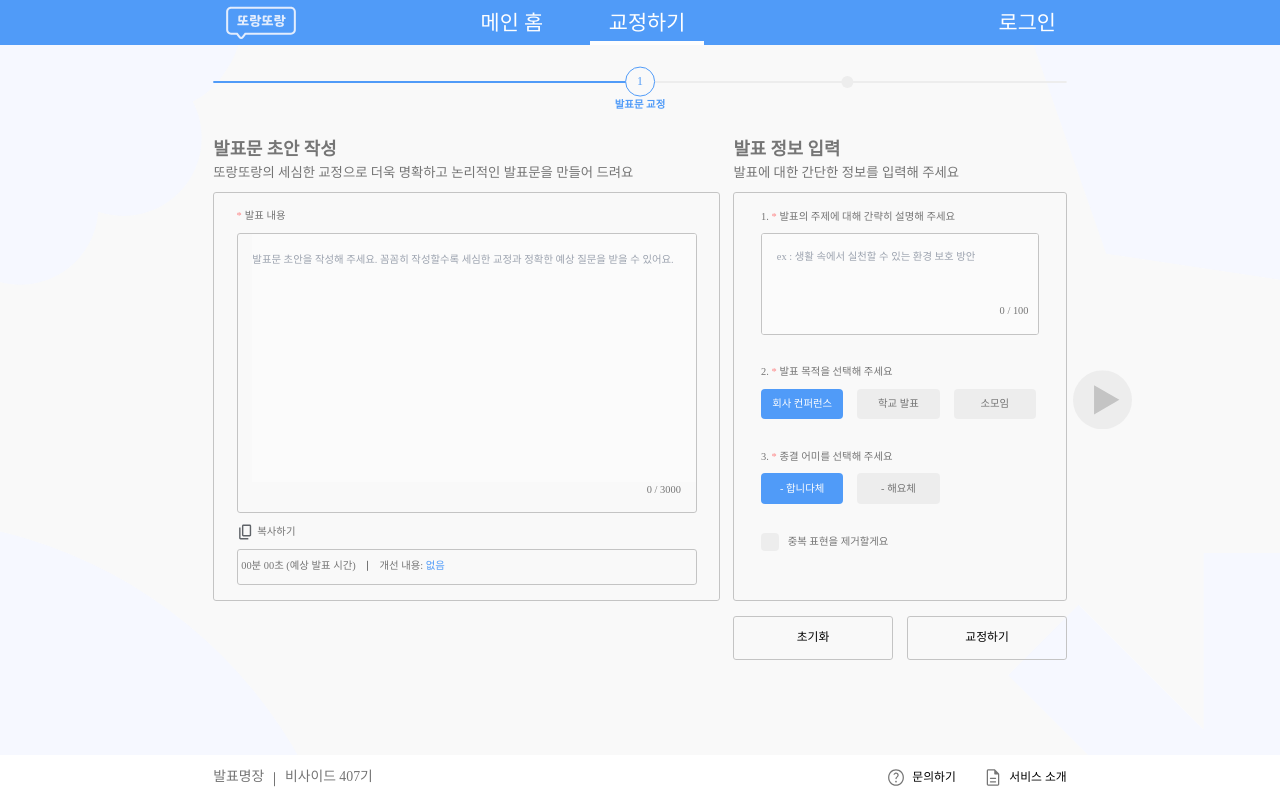
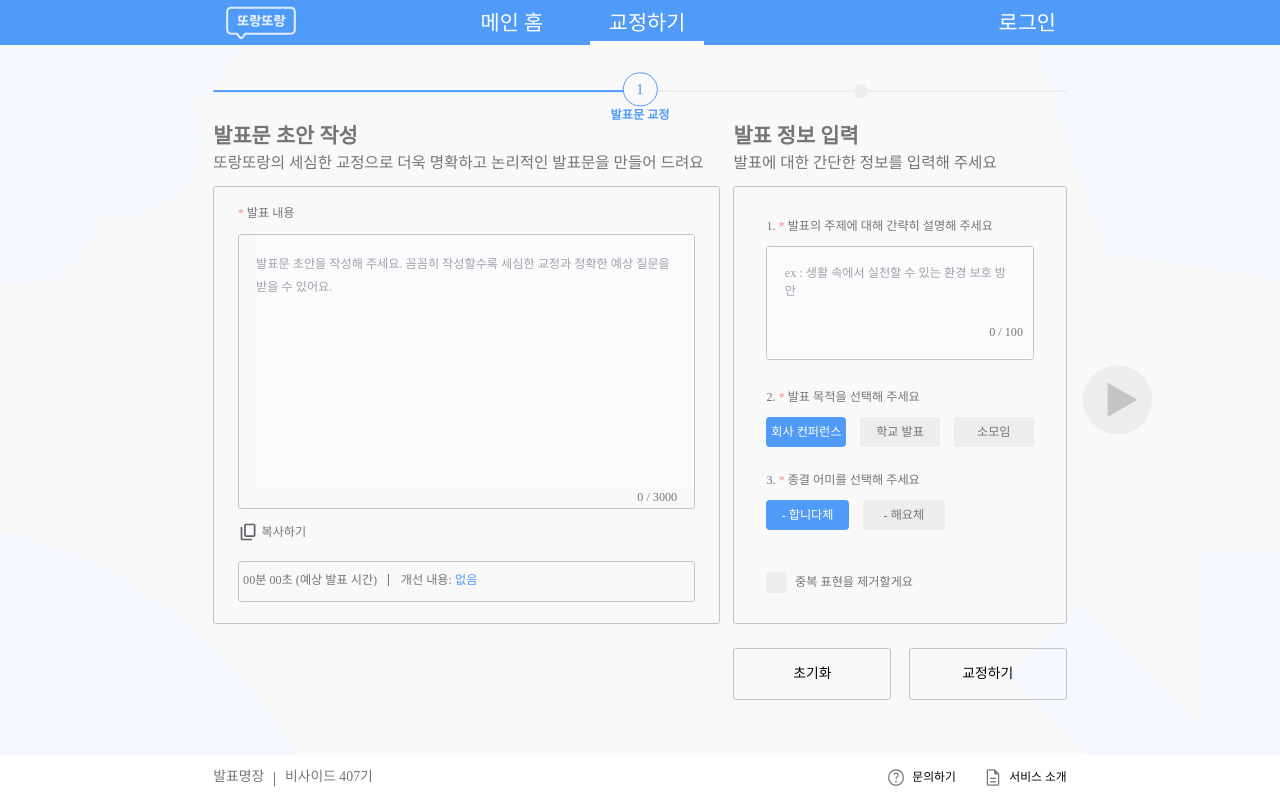
Before and after one commit to pminsun/TtorangttorangWeb, a Next.js app: page /announce in a window 1280 px wide. Built offline with nearby package versions, Linux system fonts and the light colour scheme; no server answers; a web font is replaced by a local one.

Commit message:
Desing: 교정하기 1step 수치 재조정 - 1920*922 해상도

```diff
--- a/src/components/ModifyAnnounce.jsx
+++ b/src/components/ModifyAnnounce.jsx
@@ -187,6 +187,7 @@ export default function ModifyAnnounce({ userEmail }) {
 
       const finaldata = newContentQueue.join('');
       const improveIndex = finaldata.indexOf('개선 내용');
+
       console.log(finaldata);
       // === 교정문 === //
       let extractedScriptText = finaldata.substring(0, improveIndex).replace('발표 대본', '').trim().replace(/[-:*]/g, '').trim();
@@ -201,7 +202,7 @@ export default function ModifyAnnounce({ userEmail }) {
           .map((item) => item.replace(/[-:*]/g, '').trim()); // 각 줄에서 불필요한 문자 제거
 
         const firstImprovement = improvementPairs.filter((text) => text.length !== 0);
-        console.log(firstImprovement);
+
         setImprovementMent(firstImprovement[0]);
       } else {
         setImprovementMent(''); // 개선 내용이 없는 경우에는 빈 문자열로 설정
--- a/src/styles/main.css
+++ b/src/styles/main.css
@@ -1,12 +1,12 @@
 .progress_container {
-  @apply z-50 fixed left-1/2 -translate-x-1/2 top-[7.22vmin] content_w_size h-[6.11vmin];
+  @apply z-50 fixed left-1/2 -translate-x-1/2 top-[7.81vmin] content_w_size h-[7.16vmin];
 
   .progress_barLine {
-    @apply absolute_center w-full h-[2px] bg-[#EDEDED];
+    @apply absolute_center w-full h-[0.22vmin] bg-[#EDEDED];
   }
 
   .progress_barLine_active {
-    @apply absolute_yHalf left-0 h-[2px] main_colorBg;
+    @apply absolute_yHalf left-0 h-[0.22vmin] main_colorBg;
   }
 
   .page_infoList {
@@ -19,25 +19,25 @@
       }
 
       &:last-of-type {
-        @apply flex_center absolute right-[25.93vmin] -translate-x-1/2 h-full z-20;
+        @apply flex_center absolute right-[24vmin] -translate-x-1/2 h-full z-20;
       }
 
       p:first-of-type {
-        @apply w-[1.48vmin] h-[1.48vmin] rounded-full bg-[#EDEDED];
+        @apply w-[1.73vmin] h-[1.73vmin] rounded-full bg-[#EDEDED];
 
         span {
-          @apply text-[1.48vmin] hidden;
+          @apply text-[1.95vmin] hidden;
         }
       }
 
       p:last-of-type {
-        @apply hidden main_colorTxt text-[1.30vmin] font-bold;
+        @apply hidden main_colorTxt text-[1.52vmin] font-bold;
       }
 
       &.on {
         @apply mt-[0.93vmin];
         > p:first-of-type {
-          @apply flex_center w-[3.70vmin] h-[3.70vmin] rounded-full bg-[#f9f9f9] main_colorTxt border border-[#509BF8];
+          @apply flex_center w-[4.34vmin] h-[4.34vmin] rounded-full bg-[#f9f9f9] main_colorTxt border border-[#509BF8];
 
           span {
             @apply block;
@@ -72,14 +72,14 @@
   }
 
   .slick-arrow {
-    @apply absolute_yHalf w-[7.41vmin] h-[7.41vmin];
+    @apply absolute_yHalf w-[8.67vmin] h-[8.67vmin];
 
     &.slick-prev {
-      @apply left-[18.52vmin];
+      @apply left-[10vmax];
     }
 
     &.slick-next {
-      @apply right-[18.52vmin];
+      @apply right-[10vmax];
     }
 
     &.slick-disabled {
@@ -92,7 +92,7 @@
   }
 }
 section.main_container {
-  @apply !block !content_w_size h-full overflow-hidden mx-auto pt-[2.41vmin] pb-[7.87vmin];
+  @apply !block !content_w_size h-full overflow-hidden mx-auto pt-[2.17vmin] pb-[6.18vmin];
 
   /* common */
   .required {
@@ -100,62 +100,62 @@ section.main_container {
   }
 
   .ment_box {
-    @apply w-full pb-[1.20vmin];
+    @apply w-full pb-[1.41vmin];
 
     &.saveMentStyle {
-      @apply flex_horizontal_center flex-col h-[8.15vmin] mb-[1.94vmin] pb-[0];
+      @apply flex_horizontal_center flex-col h-[6.83vmin] mb-[1.41vmin] pb-[0];
     }
 
     p {
-      @apply gray_colorTxt font-normal text-[1.67vmin];
+      @apply gray_colorTxt font-normal text-[1.95vmin];
 
       &:first-of-type {
-        @apply font-bold text-[2.22vmin];
+        @apply font-bold text-[2.6vmin];
       }
     }
   }
 
   .progress_bar {
-    @apply w-full h-[6.11vmin];
+    @apply w-full h-[7.16vmin];
   }
 
   /* 발표 대본 교정 */
   section.correction_area {
-    @apply w-full h-[calc(100%-6.11vmin)];
+    @apply w-full h-[calc(100%-7.16vmin)];
 
     > form {
-      @apply flex items-start justify-between w-full h-full pt-[2.87vmin];
+      @apply flex items-start justify-between w-full h-full;
       > .scriptWrite_box {
         @apply w-[39.58vmax] h-full;
 
         > div:last-of-type {
-          @apply w-full h-[51.04vmin] py-[1.85vmin] px-[2.78vmin] area_border;
+          @apply w-full h-[54.79vmin] pt-[2.17vmin] pb-[2.71vmin] px-[2.93vmin] area_border;
 
           .scriptMain_area {
-            @apply h-[calc(100%-8.98vmin)];
+            @apply h-[37.43vmin];
           }
 
           p.title {
-            @apply mb-[1.11vmin] text-[1.30vmin] font-medium gray_colorTxt;
+            @apply mb-[1.52vmin] text-[1.52vmin] font-medium gray_colorTxt;
           }
 
           .scriptTxt {
-            @apply relative w-full h-[calc(100%-3.06vmin)] pl-[1.85vmin] pb-[1.85vmin] overflow-hidden area_border;
+            @apply relative w-full h-[calc(100%-3.06vmin)] pl-[2.17vmin] pb-[0.65vmin] overflow-hidden area_border;
 
             .textSize {
               @apply relative w-full h-[calc(100%-1.94vmin)] overflow-hidden;
             }
             textarea {
-              @apply w-full h-full text-[1.30vmin] leading-[2.87vmin] pr-[1.85vmin] pt-[1.85vmin] font-medium gray_colorTxt bg-[#fbfbfb];
+              @apply w-full h-full text-[1.520vmin] leading-[2.87vmin] pr-[2.17vmin] pt-[2.17vmin] font-medium gray_colorTxt bg-[#fbfbfb];
               &::-webkit-input-placeholder {
-                font-size: 1.3vmin;
+                font-size: 1.52vmin;
               }
               &::-webkit-textarea {
-                font-size: 1.3vmin;
+                font-size: 1.52vmin;
               }
               /* scrollbar */
               &::-webkit-scrollbar {
-                width: 0.88vmin;
+                width: 0.98vmin;
               }
 
               &::-webkit-scrollbar-thumb {
@@ -168,18 +168,18 @@ section.main_container {
             }
 
             > p {
-              @apply flex justify-end text-[1.30vmin] pr-[1.85vmin] font-medium gray_colorTxt;
+              @apply flex justify-end text-[1.520vmin] pr-[2.17vmin] font-medium gray_colorTxt;
             }
 
             .newScript {
-              @apply w-full h-full pr-[1.85vmin] pt-[1.85vmin] overflow-y-auto;
+              @apply w-full h-full pr-[2.17vmin] pt-[2.17vmin] overflow-y-auto;
 
               span {
-                @apply text-[1.30vmin] leading-[2.87vmin] font-medium gray_colorTxt;
+                @apply text-[1.520vmin] leading-[2.87vmin] font-medium gray_colorTxt;
               }
 
               mark {
-                @apply text-[1.30vmin];
+                @apply text-[1.520vmin];
               }
 
               /* scrollbar */
@@ -198,10 +198,10 @@ section.main_container {
           }
 
           .contentInfo_area {
-            @apply w-full mt-[1.11vmin];
+            @apply w-full mt-[2.17vmin];
 
             .script_fun {
-              @apply w-full flex_vertical_center gap-[2.22vmin] h-[2.41vmin] mb-[1.02vmin];
+              @apply w-full flex_vertical_center gap-[2.6vmin] h-[2.82vmin] mb-[2.17vmin];
 
               .copy_box {
                 > div {
@@ -212,7 +212,7 @@ section.main_container {
               > div {
                 @apply flex_vertical_center gap-[0.37vmin] cursor-pointer;
                 .icon {
-                  @apply w-[2.22vmin] h-[2.22vmin];
+                  @apply w-[2.6vmin] h-[2.6vmin];
 
                   img {
                     @apply object-cover w-full h-full;
@@ -220,22 +220,22 @@ section.main_container {
                 }
 
                 p {
-                  @apply text-[1.30vmin] font-medium gray_colorTxt;
+                  @apply text-[1.52vmin] font-medium gray_colorTxt;
                 }
               }
             }
 
             .script_info {
-              @apply flex_vertical_center w-full h-[4.44vmin] px-[0.46vmin] pt-[0.83vmin] pb-[1.20vmin] area_border;
+              @apply flex_vertical_center w-full h-[5.21vmin] px-[0.54vmin] pt-[0.98vmin] pb-[1.41vmin] area_border;
 
               p {
-                @apply text-[1.30vmin] font-medium gray_colorTxt;
+                @apply text-[1.52vmin] font-medium gray_colorTxt;
 
                 &:first-of-type {
                   @apply relative pr-[1.48vmin];
 
                   &::after {
-                    @apply content-[''] absolute_yHalf right-0 w-[1px] h-[1.30vmin] bg-[#757575];
+                    @apply content-[''] absolute_yHalf right-0 w-[1px] h-[1.52vmin] bg-[#757575];
                   }
                 }
 
@@ -244,7 +244,7 @@ section.main_container {
                 }
 
                 > span {
-                  @apply text-[1.30vmin] font-medium main_colorTxt;
+                  @apply text-[1.520vmin] font-medium main_colorTxt;
                 }
               }
             }
@@ -259,22 +259,22 @@ section.main_container {
           @apply w-full h-full;
 
           .detailSetting {
-            @apply flex flex-col gap-[3.70vmin] w-full h-[51.04vmin] py-[1.94vmin] px-[3.33vmin] area_border;
+            @apply flex flex-col justify-between gap-[2.17vmin] w-full h-[54.79vmin] py-[3.8vmin] px-[4.01vmin] area_border;
 
             p.title {
-              @apply mb-[1.11vmin] text-[1.30vmin] font-medium gray_colorTxt;
+              @apply mb-[1.3vmin] text-[1.52vmin] font-medium gray_colorTxt;
             }
 
             > div:first-of-type {
-              @apply h-[15.74vmin];
+              @apply h-[18.43vmin];
               .subject_box {
-                @apply relative w-full h-[calc(100%-3.06vmin)] area_border rounded overflow-hidden;
+                @apply relative w-full h-[calc(100%-4.12vmin)] area_border rounded overflow-hidden;
                 textarea {
-                  @apply w-full h-full p-[1.85vmin] text-[1.30vmin] font-medium bg-[#fbfbfb];
+                  @apply w-full h-full p-[2.17vmin] text-[1.52vmin] font-medium bg-[#fbfbfb];
                 }
 
                 .subject_charCount {
-                  @apply absolute bottom-[1.85vmin] right-[1.20vmin] font-medium text-[1.30vmin] gray_colorTxt;
+                  @apply absolute bottom-[2.17vmin] right-[1.20vmin] font-medium text-[1.52vmin] gray_colorTxt;
                 }
               }
             }
@@ -284,28 +284,29 @@ section.main_container {
               @apply flex_vertical_center gap-[1.76vmin] w-full h-[3.80vmin];
 
               > p {
-                @apply flex_center w-[10.28vmin] h-full text-[1.30vmin] font-medium text-center rounded cursor-pointer;
+                @apply flex_center w-[10.28vmin] h-full text-[1.520vmin] font-medium text-center rounded cursor-pointer;
               }
             }
 
             .repeat_box {
+              @apply mt-[2.17vmin];
               > div {
-                @apply flex_vertical_center gap-[1.11vmin] w-[23.15vmin] cursor-pointer;
+                @apply flex_vertical_center gap-[0.98vmin] w-[23.15vmin] cursor-pointer;
                 .checkbox {
-                  @apply flex_center w-[2.22vmin] h-[2.22vmin] rounded cursor-pointer;
+                  @apply flex_center w-[2.6vmin] h-[2.6vmin] rounded cursor-pointer;
                 }
 
                 > p {
-                  @apply text-[1.30vmin] select-none font-medium gray_colorTxt;
+                  @apply text-[1.52vmin] select-none font-medium gray_colorTxt;
                 }
               }
             }
           }
 
           .modifyBtn_box {
-            @apply flex_xBetween gap-[1.85vmin] w-full h-[5.56vmin] mt-[1.85vmin];
+            @apply flex_xBetween gap-[2.17vmin] w-full h-[6.5vmin] mt-[3.04vmin];
             button {
-              @apply flex_center flex-1 h-full area_border text-[1.48vmin] font-medium rounded;
+              @apply flex_center flex-1 h-full area_border text-[1.73vmin] font-medium rounded;
             }
           }
         }
@@ -334,7 +335,7 @@ section.main_container {
           }
 
           p {
-            @apply text-center text-[1.67vmin] leading-[2.96vmin] gray_colorTxt;
+            @apply text-center text-[1.95vmin] leading-[2.96vmin] gray_colorTxt;
           }
         }
       }
@@ -346,17 +347,17 @@ section.main_container {
         ul {
           @apply w-full border border-[#c4c4c3];
           li {
-            @apply px-[1.85vmin] border-b border-[#c4c4c3] cursor-pointer bg-[#fefefe];
+            @apply px-[2.17vmin] border-b border-[#c4c4c3] cursor-pointer bg-[#fefefe];
 
             .list_ask {
               @apply w-full h-[9.26vmin] flex_xBetween;
 
               span {
-                @apply px-[1.48vmin] gray_colorTxt text-[1.67vmin];
+                @apply px-[1.48vmin] gray_colorTxt text-[1.95vmin];
               }
 
               .list_arrow {
-                @apply w-[2.22vmin] h-[2.22vmin];
+                @apply w-[2.6vmin] h-[2.6vmin];
 
                 img {
                   @apply object-cover w-full h-full;
@@ -371,7 +372,7 @@ section.main_container {
               }
 
               > div {
-                @apply w-full px-[1.48vmin] py-[1.30vmin] gray_colorTxt font-medium text-[1.67vmin] border border-[#C4C4C4];
+                @apply w-full px-[1.48vmin] py-[1.520vmin] gray_colorTxt font-medium text-[1.95vmin] border border-[#C4C4C4];
               }
             }
 
```
